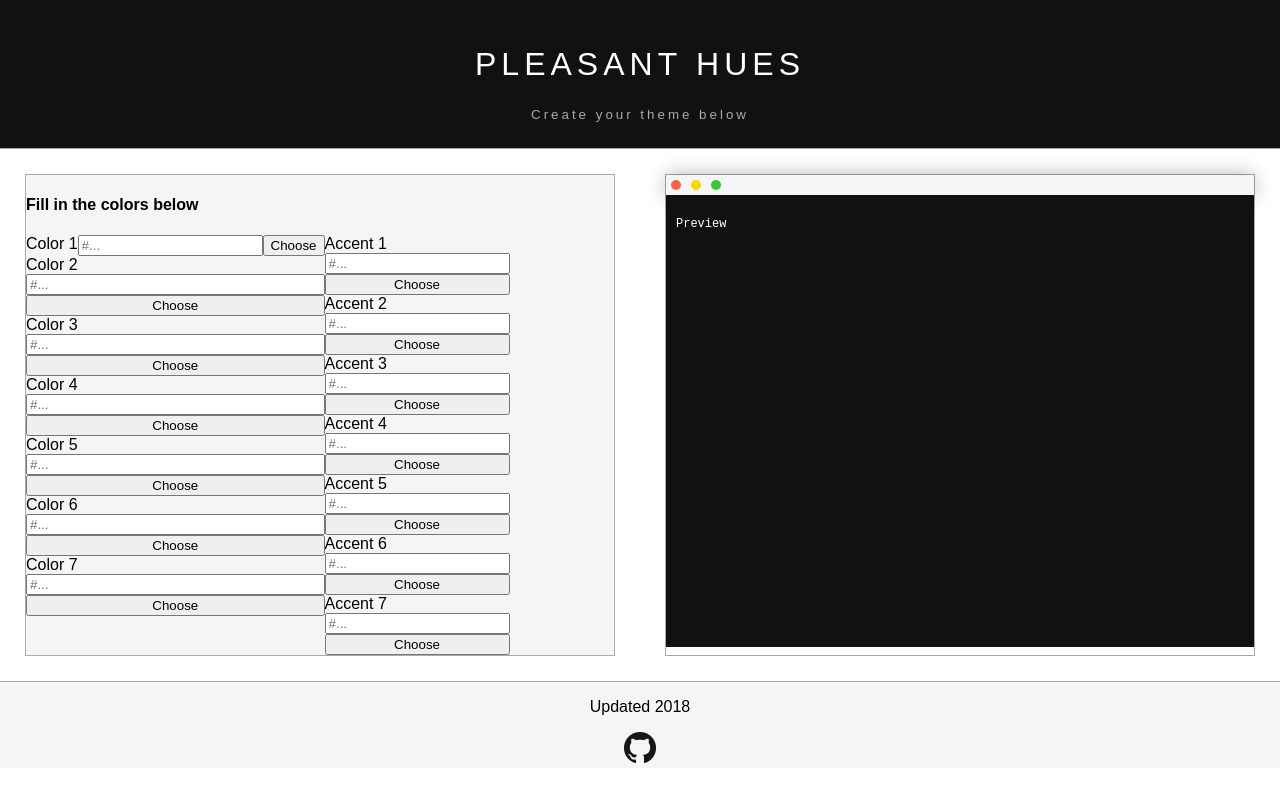
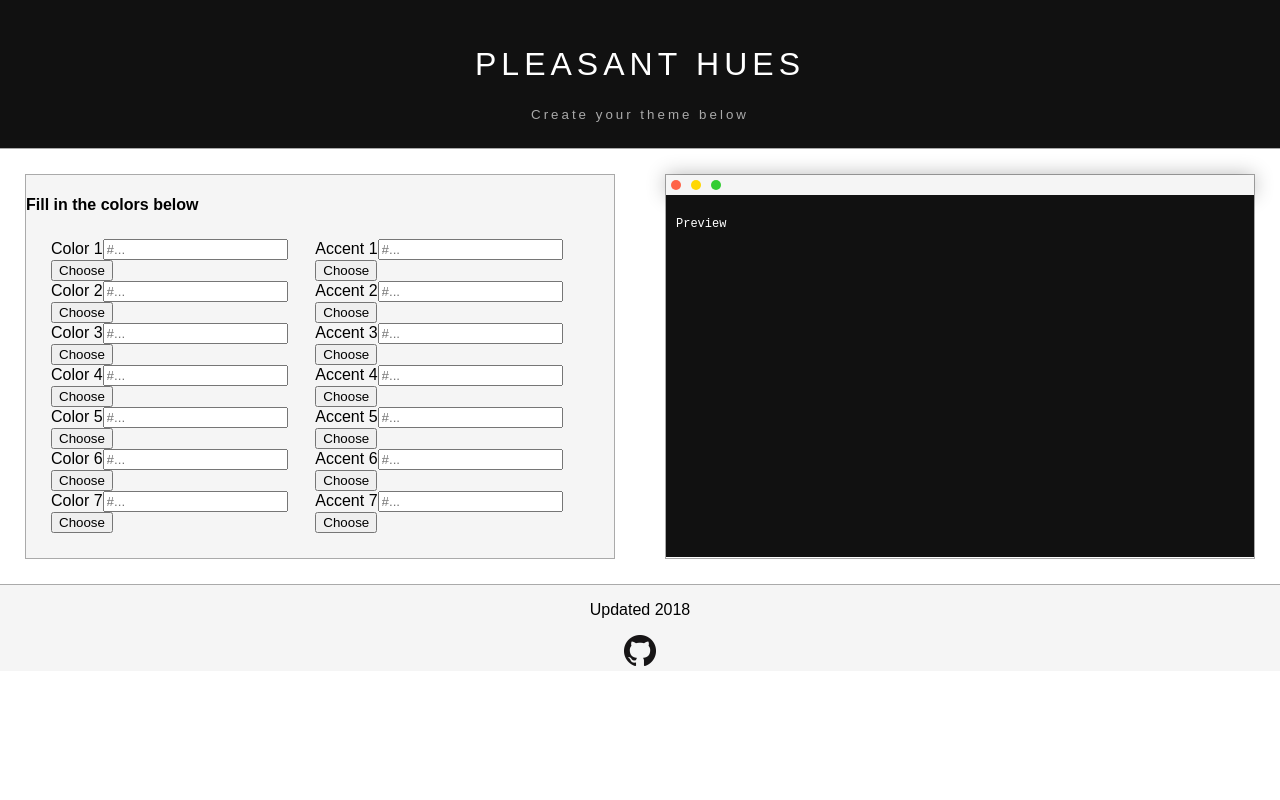
Before and after one commit to tylernhoward/pleasant-hues, a React (Create React App) app: page / in a window 1280 px wide. Built offline with nearby package versions, Linux system fonts and the light colour scheme.

Commit message:
Convert each colorprompt to individual components. Contributes to #1

```diff
--- a/src/themingPanel/color-pane.css
+++ b/src/themingPanel/color-pane.css
@@ -8,13 +8,11 @@
 }
 .colorOptions{
     display:flex;
+    margin: 25px;
     flex-direction: row;
+    justify-content: space-between;
 }
 .column{
     display: flex;
     flex-direction: column;
 }
-.colorPrompt{
-    display: flex;
-    flex-direction:row;
-}
--- a/src/themingPanel/color-pane.js
+++ b/src/themingPanel/color-pane.js
@@ -1,60 +1,30 @@
 import React, { Component } from 'react';
 import './color-pane.css'
 import ColorPicker from './color-picker';
+import ColorPrompt from './color-prompt';
 
 class ColorPane extends Component {
+    constructor(){
+        super();
+        this.createPrompts();
+    }
+    createPrompts(type){
+        var prompts = [];
+        for(var i = 1; i <= 7; i++){
+            prompts.push(<ColorPrompt type={type} index={i} key={i} />);
+        }
+        return prompts;
+    }
     render(){
        return(
             <div className = "color-pane">
                 <h4>Fill in the colors below</h4>
                 <div className="colorOptions">
                     <div className="column">
-                        <div className="colorPrompt">
-                        <span>Color 1</span>
-                        <input type="text" placeholder= "#..."/>
-                        <button>Choose</button>
-                        </div>
-                        <span>Color 2</span>
-                        <input type="text" placeholder="#..." />
-                        <button>Choose</button>
-                        <span>Color 3</span>
-                        <input type="text" placeholder="#..." />
-                        <button>Choose</button>
-                        <span>Color 4</span>
-                        <input type="text" placeholder="#..." />
-                        <button>Choose</button>
-                        <span>Color 5</span>
-                        <input type="text" placeholder="#..." />
-                        <button>Choose</button>
-                        <span>Color 6</span>
-                        <input type="text" placeholder="#..." />
-                        <button>Choose</button>
-                        <span>Color 7</span>
-                        <input type="text" placeholder= "#..."/>
-                        <button>Choose</button>
+                        {this.createPrompts("Color")}
                     </div>
                     <div className="column">
-                        <span>Accent 1</span>
-                        <input type="text" placeholder="#..." />
-                        <button>Choose</button>
-                        <span>Accent 2</span>
-                        <input type="text" placeholder="#..." />
-                        <button>Choose</button>
-                        <span>Accent 3</span>
-                        <input type="text" placeholder="#..." />
-                        <button>Choose</button>
-                        <span>Accent 4</span>
-                        <input type="text" placeholder="#..." />
-                        <button>Choose</button>
-                        <span>Accent 5</span>
-                        <input type="text" placeholder="#..." />
-                        <button>Choose</button>
-                        <span>Accent 6</span>
-                        <input type="text" placeholder="#..." />
-                        <button>Choose</button>
-                        <span>Accent 7</span>
-                        <input type="text" placeholder="#..." />
-                        <button>Choose</button>
+                       {this.createPrompts("Accent")}
                     </div>
                 </div>
             </div>
--- /dev/null
+++ b/src/themingPanel/color-prompt.css
@@ -0,0 +1,5 @@
+.colorPrompt {
+    display: flex;
+    flex-direction: row;
+    background-color: black;
+}
--- /dev/null
+++ b/src/themingPanel/color-prompt.js
@@ -0,0 +1,19 @@
+import React, { Component } from 'react';
+
+class ColorPrompt extends Component {
+    state = {
+        type: this.props.type,
+        index: this.props.index
+    };
+
+    render() {
+        return (
+            <div className="colorPrompt">
+                <span>{this.state.type} {this.state.index}</span>
+                <input type="text" placeholder="#..." />
+                <button>Choose</button>
+            </div>
+        );
+    }
+}
+export default ColorPrompt;
```
